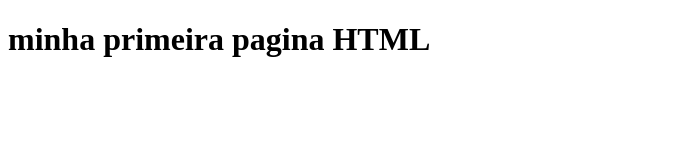
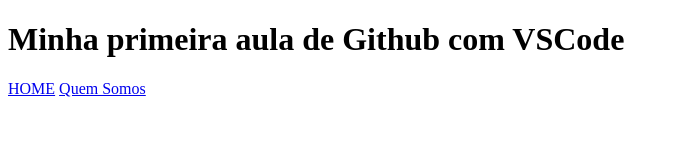
Before and after one commit to obamapresidente01/aula1, a plain HTML site: page index.html in a window 1280 px wide. Shown: the whole page, without its empty margins (0-679 px from the left). Drawn offline with Linux system fonts and the light colour scheme.

Commit message:
Criação Do Header

```diff
--- a/index.html
+++ b/index.html
@@ -1,11 +1,17 @@
 <!DOCTYPE html>
 <html lang="pt-BR">
     <head>
-        <title>Minha primeira pagina HTML</title>
-        <meta charset="utf-8">
-
+        <meta charset="UTF-8">
+        <meta name="viewport" content="width=device-width, initial-scale=1.0">
+        <title>Aula 1</title>
     </head>
     <body>
-        <h1>minha primeira pagina HTML</h1>
+        <header class="cabecalho">
+            <h1 class="cabecalho_titulo">Minha primeira aula de Github com VSCode</h1>
+            <nav class="cabecalho_menu">
+                <a href="#">HOME</a>
+                <a href="#">Quem Somos</a>
+            </nav>
+        </header>
     </body>
 </html>
```
